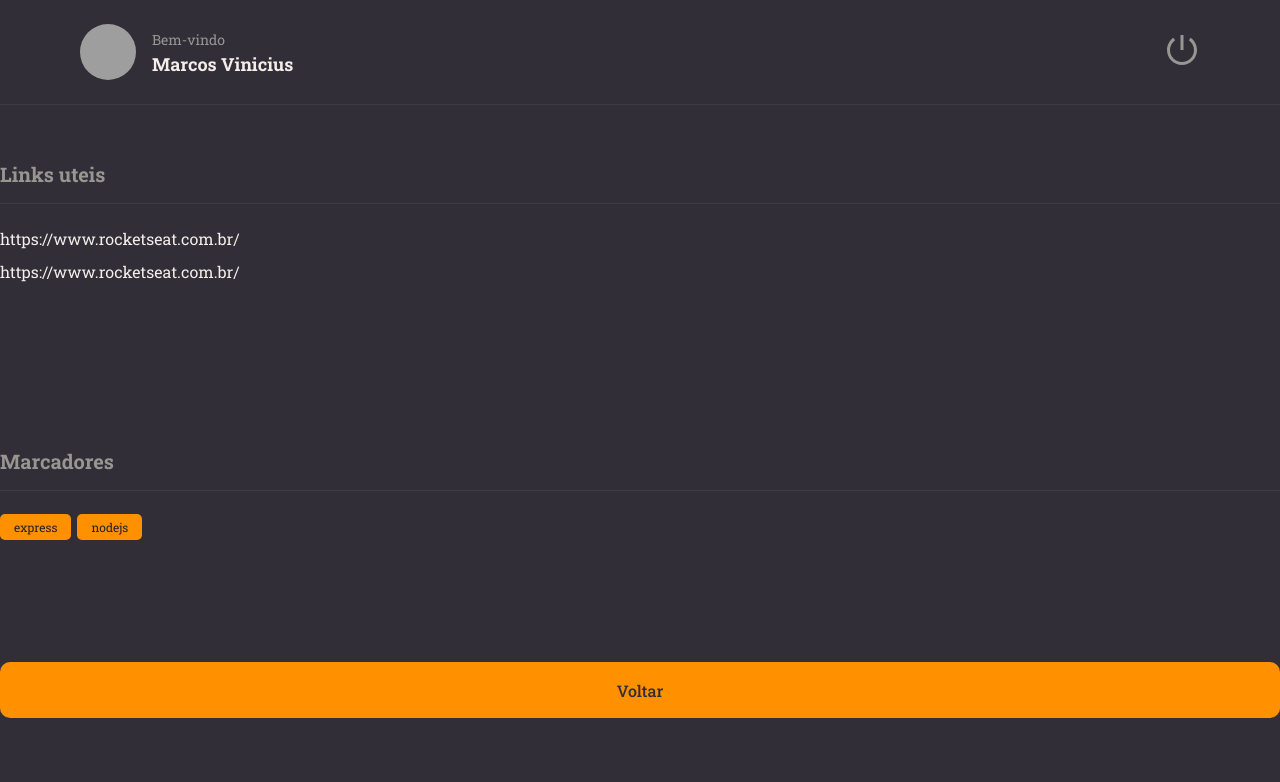
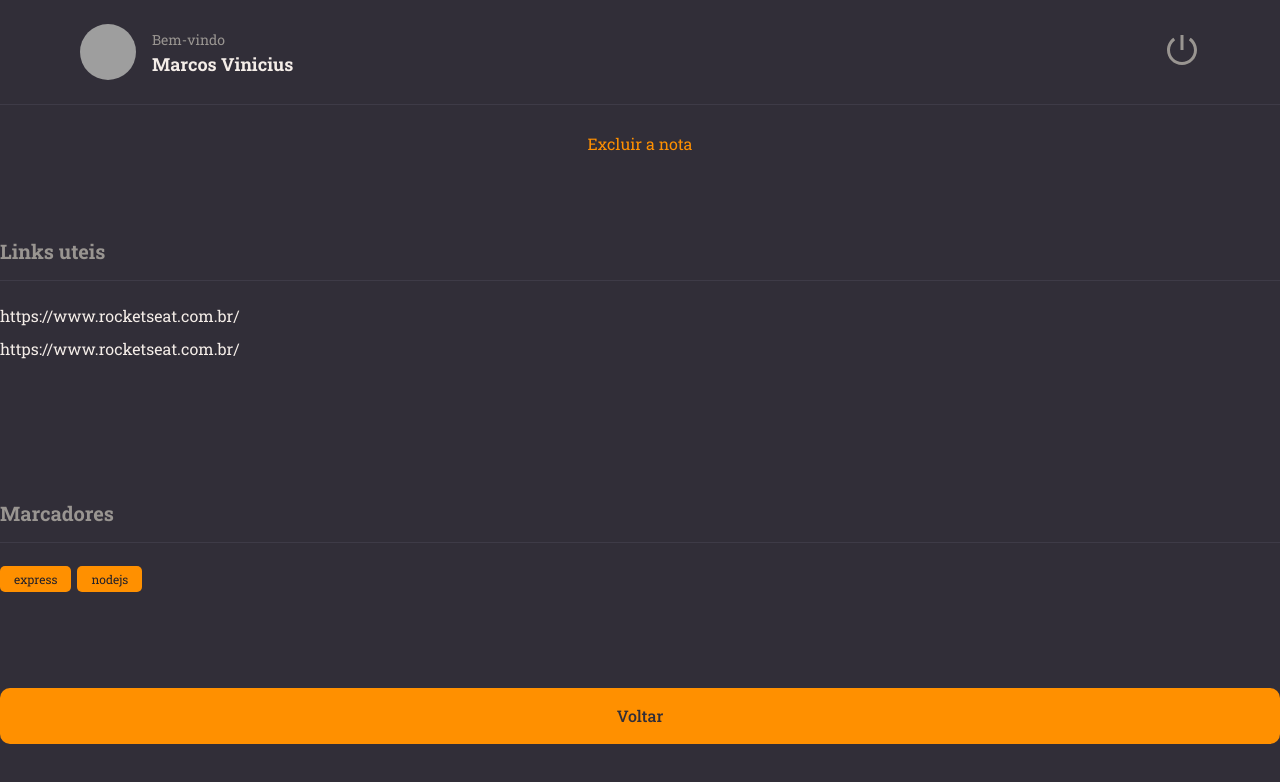
Before and after one commit to mviniciussb/Rocketnotes--Frontend, a React (Vite) app: page / in a window 1280 px wide. Shown: the top 782 px of the page. Built offline with nearby package versions, Linux system fonts and the light colour scheme; grey boxes are pictures that could not be loaded.

Commit message:
Added text button component

```diff
--- /dev/null
+++ b/src/components/buttonText/index.jsx
@@ -0,0 +1,7 @@
+import { Container } from "./style";
+
+export function ButtonText({title, ...rest}){
+    return(
+        <Container {...rest}>{title}</Container>
+    )
+}
--- /dev/null
+++ b/src/components/buttonText/style.js
@@ -0,0 +1,8 @@
+import styled from "styled-components";
+
+export const Container = styled.button`
+    background: none;
+    font-size: 16px;
+    color: ${({theme}) => theme.COLORS.ORANGE};
+    border: none;
+`
--- a/src/pages/Details/index.jsx
+++ b/src/pages/Details/index.jsx
@@ -3,11 +3,15 @@ import { Header } from "../../components/header";
 import { Button } from "../../components/button";
 import { Section } from "../../components/section";
 import { Tag } from "../../components/tag";
+import { ButtonText } from "../../components/buttonText";
 
 export function Details() {
   return (
     <Container>
       <Header />
+
+    <ButtonText title="Excluir a nota" />
+
       <Section title="Links uteis">
         <Links>
           <li>
```
